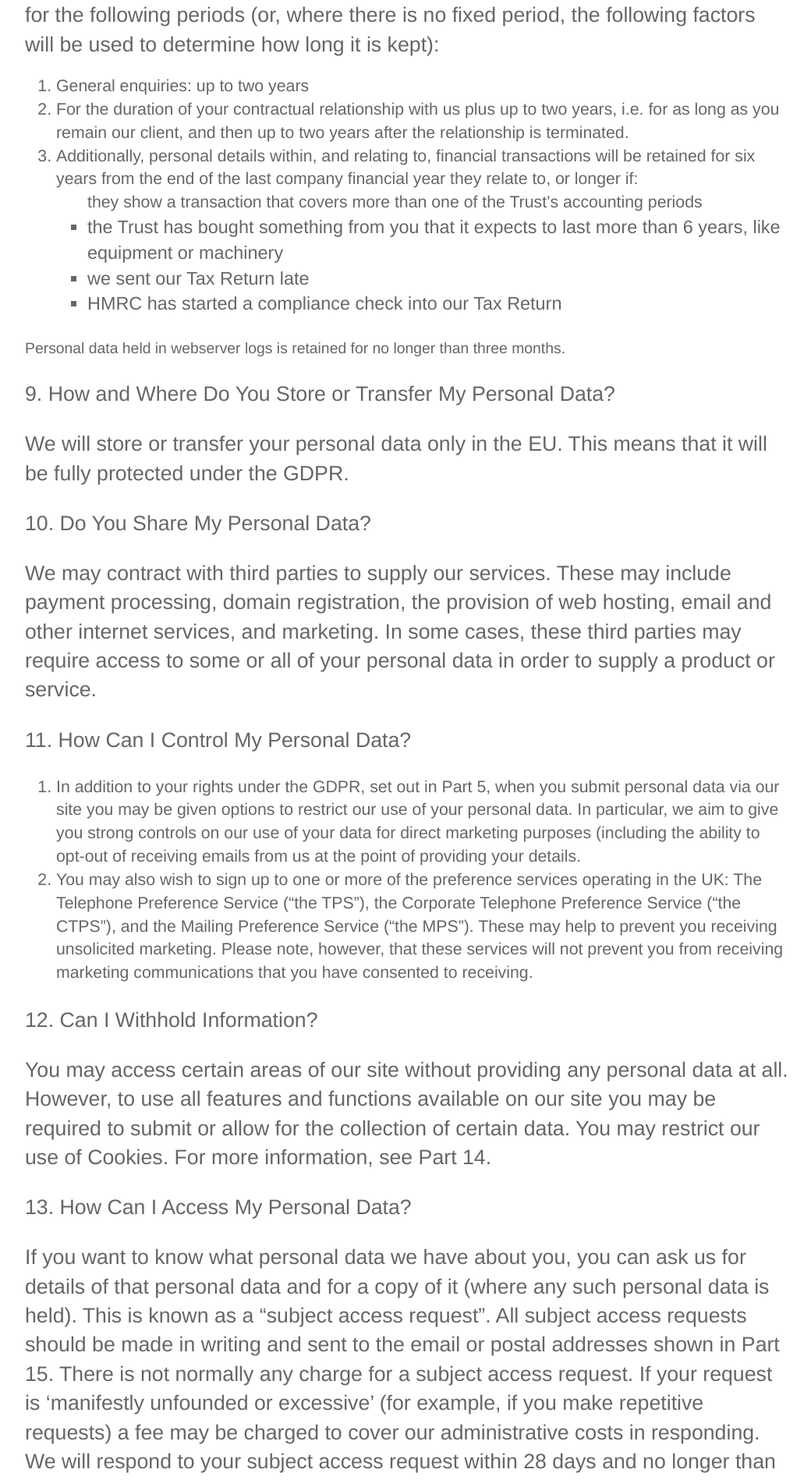
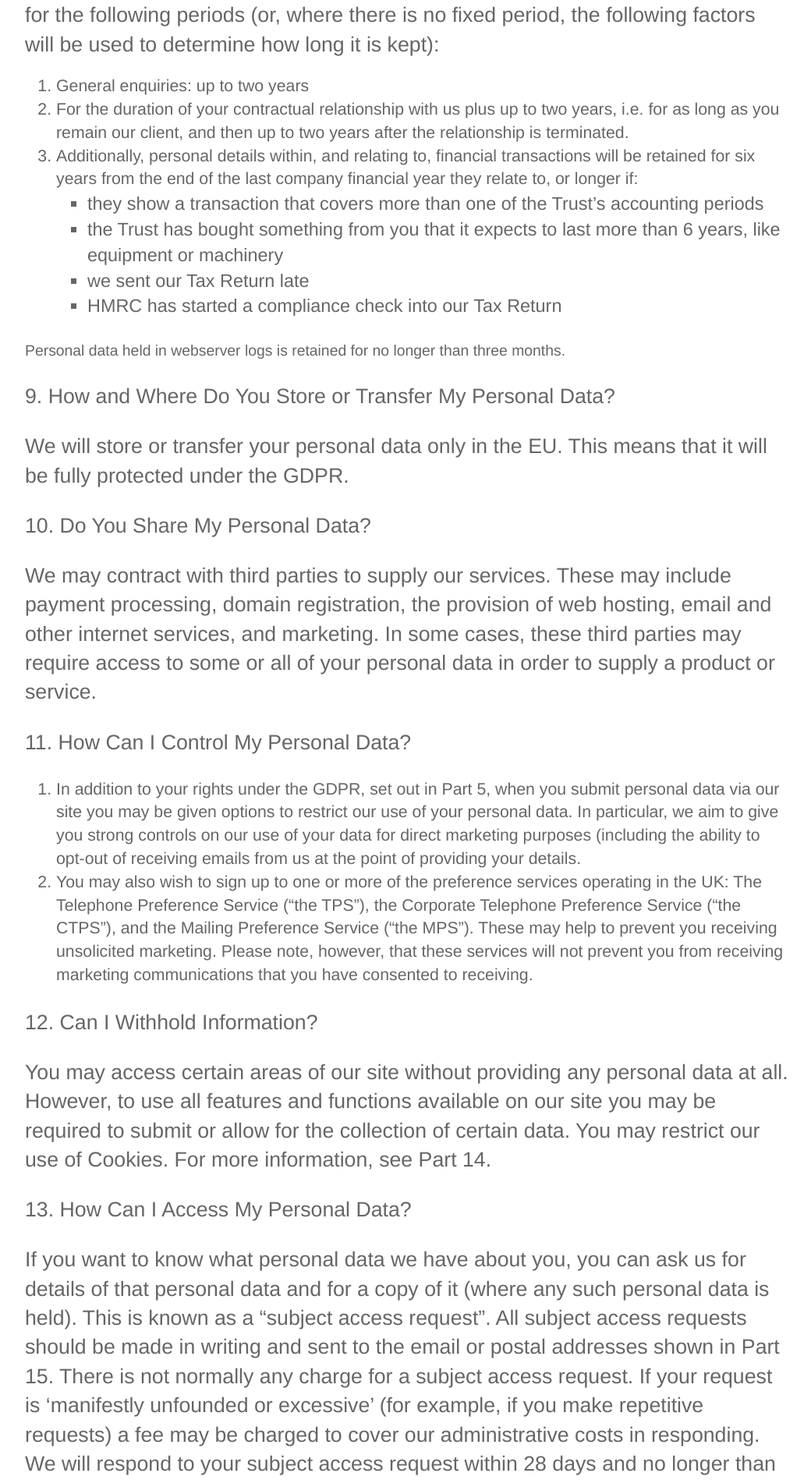
Before and after one commit to chriswilde1946/goodneighboursrp.org.uk, a Jekyll site: the page built from PrivacyPolicy.html, in a window 1280 px wide. Shown: the part 3612-5510 px from the top of the page at 78% size, without its empty margins (158-1198 px from the left). Built offline with Jekyll 4.4.1, drawn with Linux system fonts in a browser that asks for light colours.

```diff
--- a/PrivacyPolicy.html
+++ b/PrivacyPolicy.html
@@ -85,7 +85,7 @@ We will not keep your personal data for any longer than is necessary in light of
 <li>	For the duration of your contractual relationship with us plus up to two years, i.e. for as long as you remain our client, and then up to two years after the relationship is
 terminated.
 <li>	Additionally, personal details within, and relating to, financial transactions will be retained for six years from the end of the last company financial year they relate to, or longer if:
-<ul>	they show a transaction that covers more than one of the Trust’s accounting periods
+<ul><li>	they show a transaction that covers more than one of the Trust’s accounting periods
 <li>	the Trust has bought something from you that it expects to last more than 6 years, like equipment or machinery
 <li>	we sent our Tax Return late
 <li>	HMRC has started a compliance check into our Tax Return</ol><br>
```
